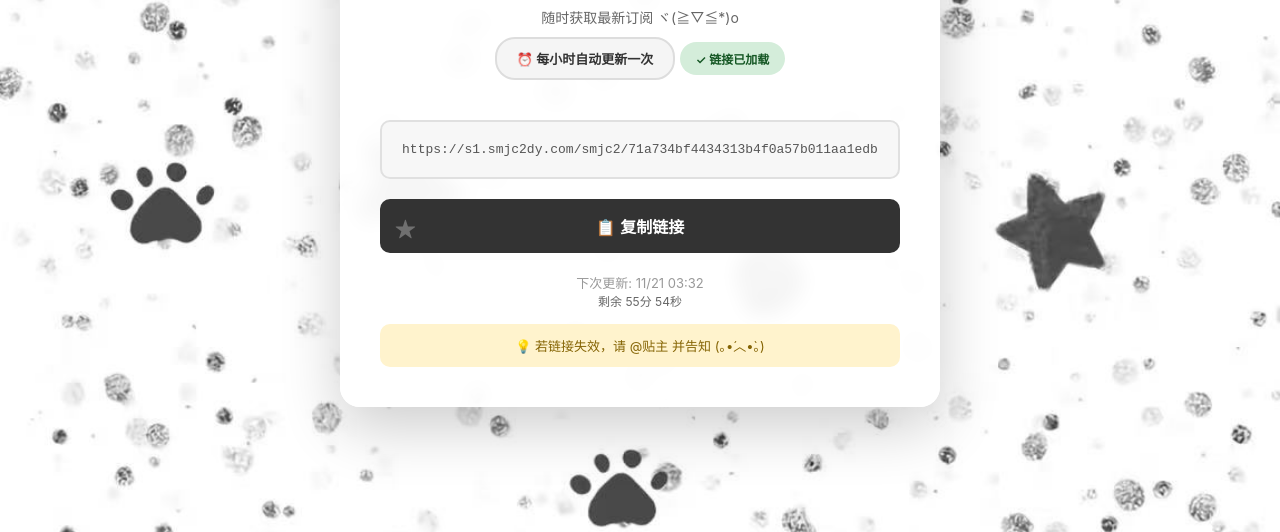
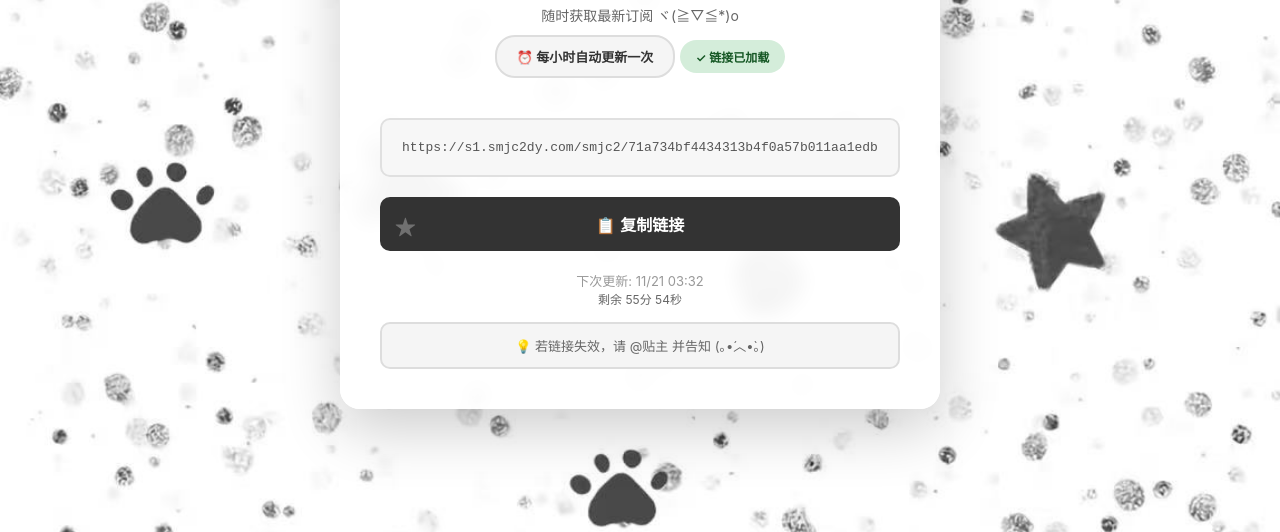
Before and after one commit to yezi494343/share, a website: page docs/index.html in a window 1280 px wide. Shown: the part 268-800 px from the top of the page. Drawn offline with Linux system fonts and the light colour scheme.

Commit message:
Update notice styles in index.html

```diff
--- a/docs/index.html
+++ b/docs/index.html
@@ -128,13 +128,14 @@
         }
 
         .notice {
-            background: #fff3cd;
-            color: #856404;
-            padding: 12px 20px;
-            border-radius: 10px;
-            font-size: 13px;
-            margin-top: 15px;
-        }
+      background: #f5f5f5;
+      color: #666;
+      padding: 12px 20px;
+      border-radius: 10px;
+      font-size: 13px;
+      margin-top: 15px;
+      border: 2px solid #ddd;
+  }
 
         .status {
             display: inline-block;
```
